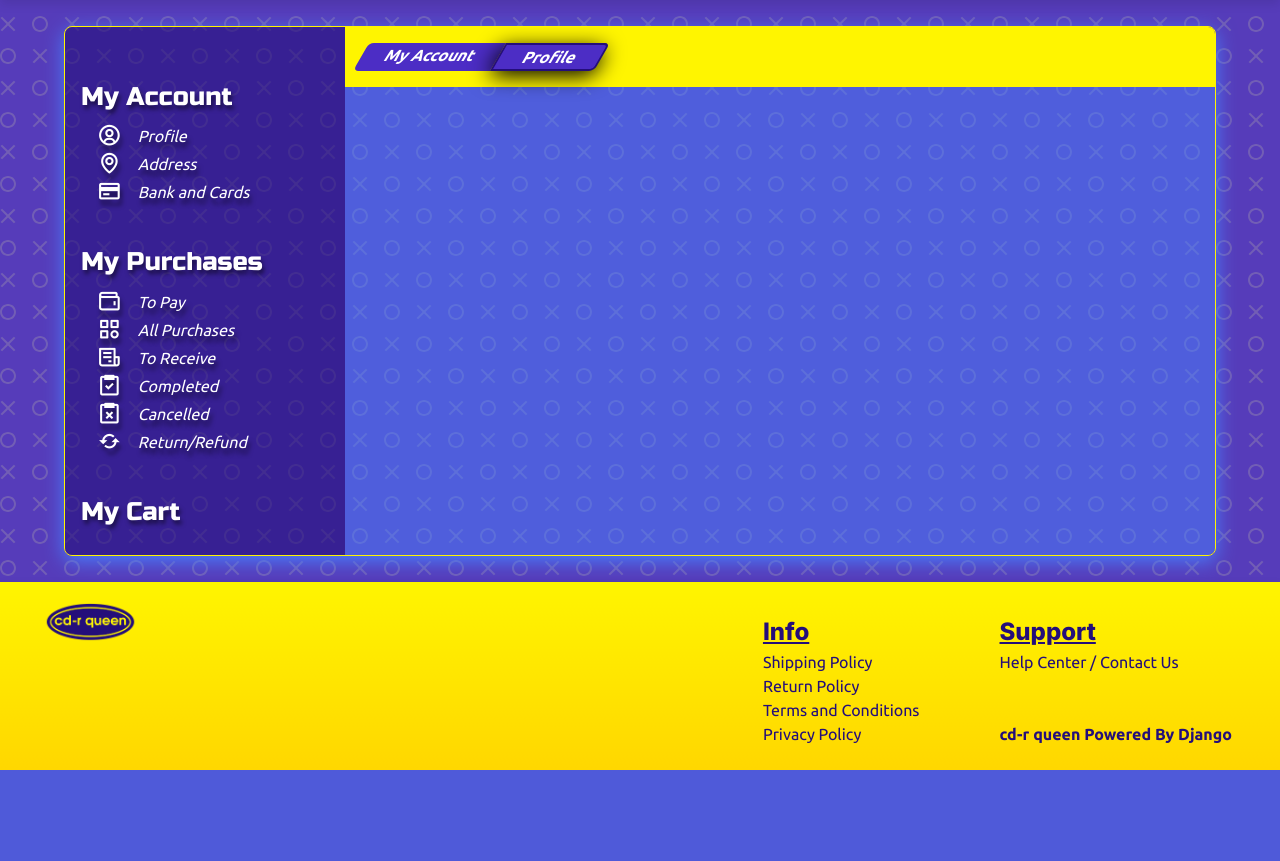
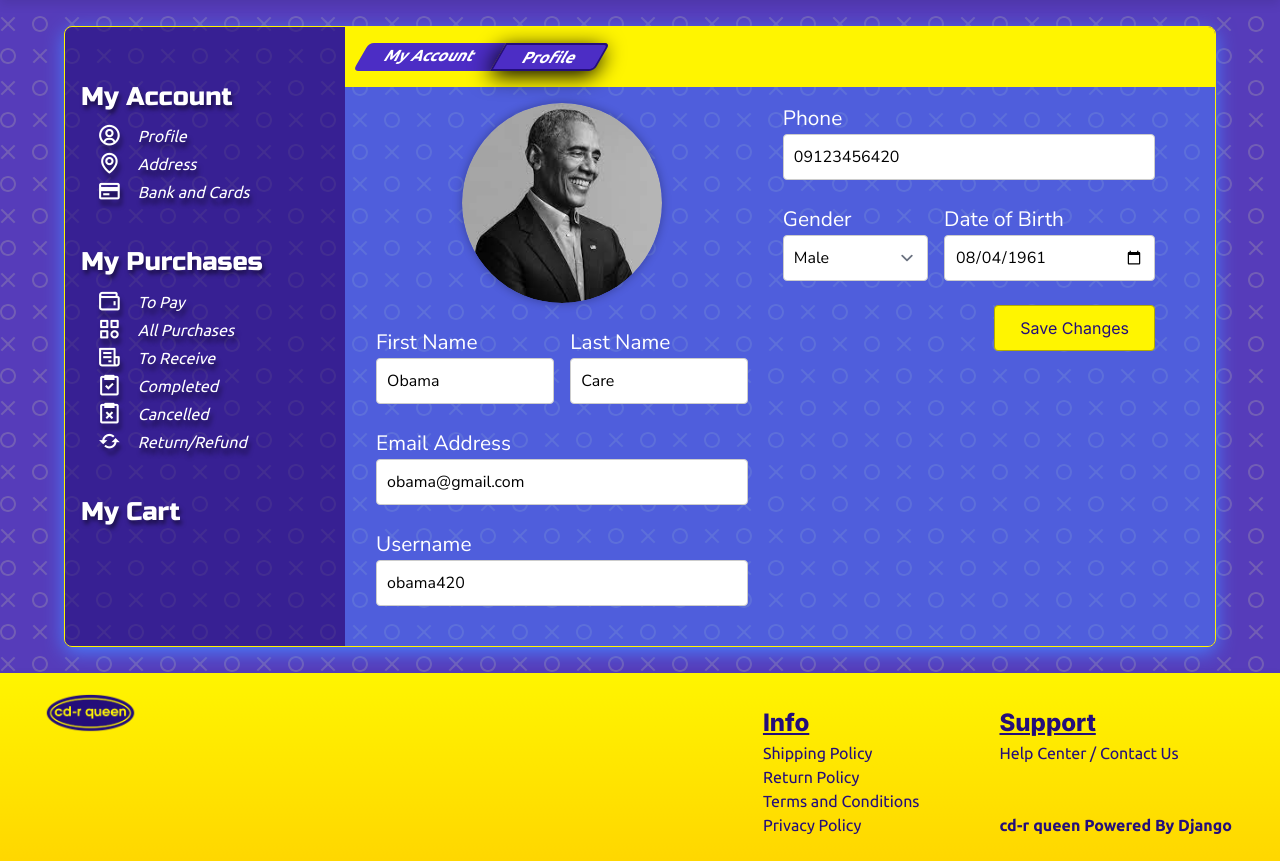
Before and after one commit to Ellydhore/cdrqueen, a Django app: page /my_account/ in a window 1280 px wide. Shown: the part 80-941 px from the top of the page. Before the commit the page ends 850 px from the top, so only its background shows below. Run offline with Django 5.2, Linux system fonts and the light colour scheme; a user stored in the database is signed in; some libraries are stand-ins or nearby versions; some web fonts are replaced.

Commit message:
profile functionality now works

```diff
--- a/cdrqueen/settings.py
+++ b/cdrqueen/settings.py
@@ -11,11 +11,14 @@ https://docs.djangoproject.com/en/5.1/ref/settings/
 """
 
 from pathlib import Path
+import os
 
 # Build paths inside the project like this: BASE_DIR / 'subdir'.
 BASE_DIR = Path(__file__).resolve().parent.parent
 
-
+# Image path
+MEDIA_URL = '/media/'
+MEDIA_ROOT = os.path.join(BASE_DIR, 'media')
 # Quick-start development settings - unsuitable for production
 # See https://docs.djangoproject.com/en/5.1/howto/deployment/checklist/
 
@@ -143,6 +146,7 @@ STATICFILES_DIRS = [
     BASE_DIR / "userauth/static",
     BASE_DIR / "shared/static",
     BASE_DIR / "orderhistory/static",
+    BASE_DIR / "myaccount/static",
 ]
 # Default primary key field type
 # https://docs.djangoproject.com/en/5.1/ref/settings/#default-auto-field
--- a/cdrqueen/urls.py
+++ b/cdrqueen/urls.py
@@ -16,6 +16,8 @@ Including another URLconf
 """
 from django.contrib import admin
 from django.urls import path, include
+from django.conf import settings
+from django.conf.urls.static import static
 
 urlpatterns = [
     path('admin/', admin.site.urls),
@@ -36,3 +38,6 @@ urlpatterns = [
     path('userauth/', include('userauth.urls')),
     path('my_account/', include('myaccount.urls')),
 ]
+
+if settings.DEBUG:
+    urlpatterns += static(settings.MEDIA_URL, document_root=settings.MEDIA_ROOT)
--- /dev/null
+++ b/myaccount/forms.py
@@ -0,0 +1,7 @@
+from django import forms
+from usermanagement.models import CustomUser
+
+class ProfileForm(forms.ModelForm):
+    class Meta:
+        model = CustomUser
+        fields = ['first_name', 'last_name', 'email', 'username', 'phone_number', 'gender', 'date_of_birth', 'image']
--- /dev/null
+++ b/myaccount/static/css/profile.css
@@ -0,0 +1,96 @@
+.profile-left,
+.profile-right {
+    width: 48%; /* Adjusts width for a two-column layout */
+    padding: 0 15px;
+    display: inline-block;
+    vertical-align: top;
+}
+
+label {
+    color: #ffffff;
+    font-family: 'Nunito Sans', sans-serif;
+    font-size: 1.3rem;
+}
+
+.input-field {
+    border: 1px solid #ccc;
+    padding: 10px;
+    border-radius: 4px;
+    width: 100%;
+    box-sizing: border-box;
+    color: #000000; /* Black text */
+    font-family: 'Nunito Sans', sans-serif;
+}
+
+.profile-pic {
+    justify-content: center;
+    position: relative;
+    width: 200px;
+    height: 200px;
+    border-radius: 50%;
+    overflow: hidden;
+    box-shadow: 0 0 10px rgba(0, 0, 0, 0.3);
+    margin: 0 auto;
+}
+
+.profile-pic input {
+    display: none;
+}
+
+.profile-pic img {
+    width: 100%;
+    height: 100%;
+    object-fit: cover;
+    border-radius: 50%;
+    transition: transform 0.3s ease;
+}
+
+.profile-pic-label {
+    position: absolute;
+    top: 0;
+    left: 0;
+    right: 0;
+    bottom: 0;
+    display: flex;
+    justify-content: center;
+    align-items: center;
+    background-color: rgba(0, 0, 0, 0.8);
+    color: white;
+    opacity: 0;
+    transition: opacity 0.3s ease;
+    cursor: pointer;
+    border-radius: 50%;
+}
+
+.profile-pic:hover .profile-pic-label {
+    opacity: 1;
+}
+
+.profile-pic-label span {
+    text-align: center;
+}
+
+.button-container {
+    text-align: right;
+}
+.button-container button {
+    background-color: #fff500;
+    border: 1px solid #b2ab00;
+    border-radius: 4px;
+    box-sizing: border-box;
+    color: #240E7A;
+    cursor: pointer;
+    font-size: 16px;
+    font-weight: 400;
+    outline: none;
+    outline: 0;
+    padding: 10px 25px;
+    transform: translateY(0);
+    transition: transform 150ms, box-shadow 150ms;
+}
+
+
+.button-container button:hover {
+    box-shadow: rgba(0, 0, 0, .8) 0 2px 4px 0;
+    transform: translateY(-2px);
+}
--- a/myaccount/templates/profile.html
+++ b/myaccount/templates/profile.html
@@ -1,20 +1,95 @@
 {% extends 'profile_container.html' %}
+
 {% load static %}
-
+{% block css_block %}
+    <link rel="stylesheet" href="{% static 'css/profile_container.css' %}">
+    <link rel="stylesheet" href="{% static 'css/profile.css' %}">
+{% endblock %}
 {% block title %}Profile{% endblock %}
 
 {% block page_name %}My Account{% endblock %}
 {% block subpage_name %}Profile{% endblock %}
 
+{% block profile_contents %}
+<form method="post" enctype="multipart/form-data">
+    {% csrf_token %}
+    <!-- Left side -->
+    <div class="profile-left">
+        <!-- Profile Image -->
+        <div class="profile-pic">
+            <label class="profile-pic-label" for="id_image">
+                <span class="glyphicon glyphicon-camera"></span>
+                <span>Change Image</span>
+            </label>
+            <input id="id_image" type="file" name="image" onchange="loadFile(event)" />
+            {% if user.image %}
+                <img src="{{ user.image.url }}" alt="Profile Picture">
+            {% else %}
+                <img src="https://via.placeholder.com/200" alt="Profile Picture">
+            {% endif %}
+        </div>
 
-{% block profile_contents %}
-<div class="flex flex-wrap items-center justify-between">
-    <!-- Individual item container -->
-    <div class="">
+        <!-- First and Last Name -->
+        <div class="flex my-6">
+            <div class="flex-1 mr-2">
+                <label for="first_name">First Name</label>
+                <input type="text" id="first_name" name="first_name" value="{{ user.first_name|default_if_none:'' }}" placeholder="First Name" class="input-field">
+            </div>
+            <div class="flex-1 ml-2">
+                <label for="last_name">Last Name</label>
+                <input type="text" id="last_name" name="last_name" value="{{ user.last_name|default_if_none:'' }}" placeholder="Last Name" class="input-field">
+            </div>
+        </div>
+
+        <!-- Email Address -->
+        <div class="mb-6">
+            <label for="email">Email Address</label>
+            <input type="email" id="email" name="email" value="{{ user.email|default_if_none:'' }}" placeholder="Email Address" class="input-field">
+        </div>
+
+        <!-- Username -->
+        <div class="mb-6">
+            <label for="username">Username</label>
+            <input type="text" id="username" name="username" value="{{ user.username|default_if_none:'' }}" placeholder="Username" class="input-field">
+        </div>
     </div>
 
-    <!-- Total section container -->
-    <div class="">
+    <!-- Right side -->
+    <div class="profile-right">
+        <!-- Phone Number -->
+        <div class="mb-6">
+            <label for="phone">Phone</label>
+            <input type="text" id="phone" name="phone_number" value="{{ user.phone_number|default_if_none:'' }}" placeholder="+63XXXXXXXXXX" class="input-field">
+        </div>
+
+        <!-- Gender -->
+        <div class="flex mb-6">
+            <div class="mr-2">
+                <label for="gender">Gender</label>
+                <select id="gender" name="gender" class="input-field">
+                    <option value="" {% if not user.gender %}selected{% endif %}>Select Gender</option>
+                    <option value="M" {% if user.gender == 'M' %}selected{% endif %}>Male</option>
+                    <option value="F" {% if user.gender == 'F' %}selected{% endif %}>Female</option>
+                    <option value="O" {% if user.gender == 'O' %}selected{% endif %}>Other</option>
+                </select>
+            </div>
+
+            <!-- Date of Birth -->
+                <div class="ml-2">
+                    <label for="date_of_birth">Date of Birth</label>
+                    <input type="date" id="date_of_birth" name="date_of_birth" value="{{ user.date_of_birth|date:'Y-m-d' }}" class="input-field">
+                </div>
+        </div>
+
+        <!-- Save Button -->
+        <div class="button-container">
+            <button type="submit" class="submit-button">
+                Save Changes
+            </button>
+        </div>
     </div>
-</div>
+</form>
 {% endblock %}
+
+{% block js_block %}
+{% endblock %}
--- a/myaccount/views.py
+++ b/myaccount/views.py
@@ -1,12 +1,23 @@
 from django.shortcuts import render, redirect
 from django.contrib.auth import authenticate, login, logout
+from .forms import ProfileForm
 
 # Create your views here.
 def profile(request):
     if not request.user.is_authenticated:
         return redirect('login')
 
-    return render(request, 'profile.html')
+    formatted_phone_number = request.user.phone_number  # Initialize with the user's phone number
+
+    if request.method == 'POST':
+        form = ProfileForm(request.POST, request.FILES, instance=request.user)
+        if form.is_valid():
+            form.save()
+            return redirect('profile')
+    else:
+        form = ProfileForm(instance=request.user)
+
+    return render(request, 'profile.html', {'form': form, 'formatted_phone_number': formatted_phone_number})
 
 def address(request):
     if not request.user.is_authenticated:
--- a/shared/static/css/navbar.css
+++ b/shared/static/css/navbar.css
@@ -78,13 +78,24 @@
     z-index: 999;
 }
 
-.dropdown-content,
+.dropdown-content {
+    display: none;
+    position: absolute;
+    right: 0;
+    background-color: #FFF;
+    min-width: 300px;
+    box-shadow: 0 15px 10px rgba(0, 0, 0, 0.5);
+    border-radius: 8px 0px 10px 10px;
+    z-index: 1000;
+    overflow: hidden;
+}
+
 .profile-links {
     display: none;
     position: absolute;
     right: 0;
     background-color: #FFF;
-    min-width: 300px;
+    min-width: 200px;
     box-shadow: 0 15px 10px rgba(0, 0, 0, 0.5);
     border-radius: 8px 0px 10px 10px;
     z-index: 1000;
--- a/usermanagement/templates/profile_container.html
+++ b/usermanagement/templates/profile_container.html
@@ -1,10 +1,5 @@
 {% extends 'base_nav.html' %}
 {% load static %}
-
-{% block css_block %}
-    <link rel="stylesheet" href="{% static 'css/profile_container.css' %}">
-    <link rel="stylesheet" href="{% static 'css/to_recieve.css' %}">
-{% endblock %}
 
 {% block content %}
 <!-- Main -->
@@ -58,6 +53,3 @@
 </main>
 <!-- End Main -->
 {% endblock %}
-
-{% block js_block %}
-{% endblock %}
```
Also changed, not shown: usermanagement/admin.py (+15 -3 lines), usermanagement/models.py (+20 -10 lines), usermanagement/views.py (+15 -2 lines), db.sqlite3, media/profile_images/obamna.jpeg (added), usermanagement/migrations/0005_customuser_image.py (added), usermanagement/migrations/0006_alter_customuser_phone_number.py (added), usermanagement/migrations/0007_alter_customuser_phone_number.py (added), usermanagement/migrations/0008_alter_address_address_label_and_more.py (added).
